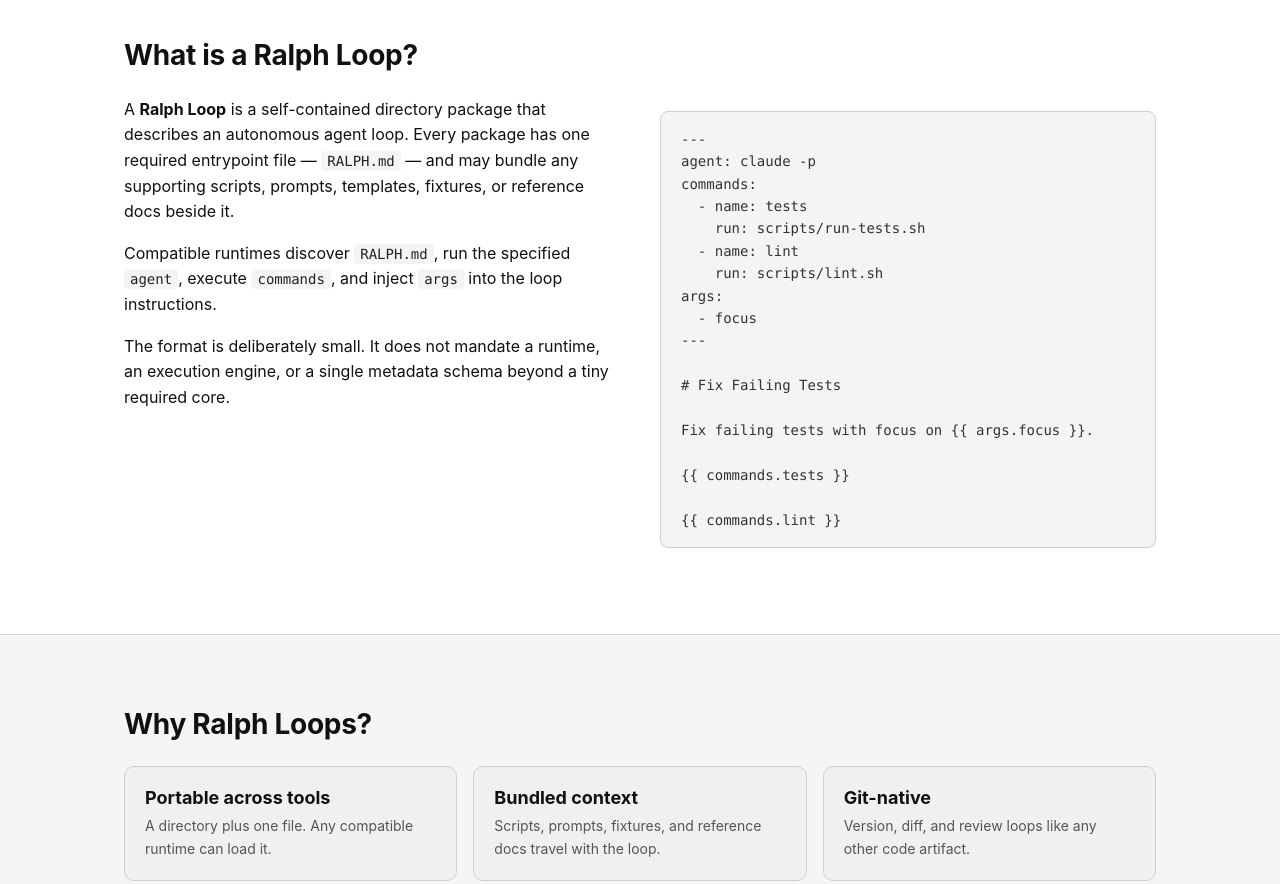
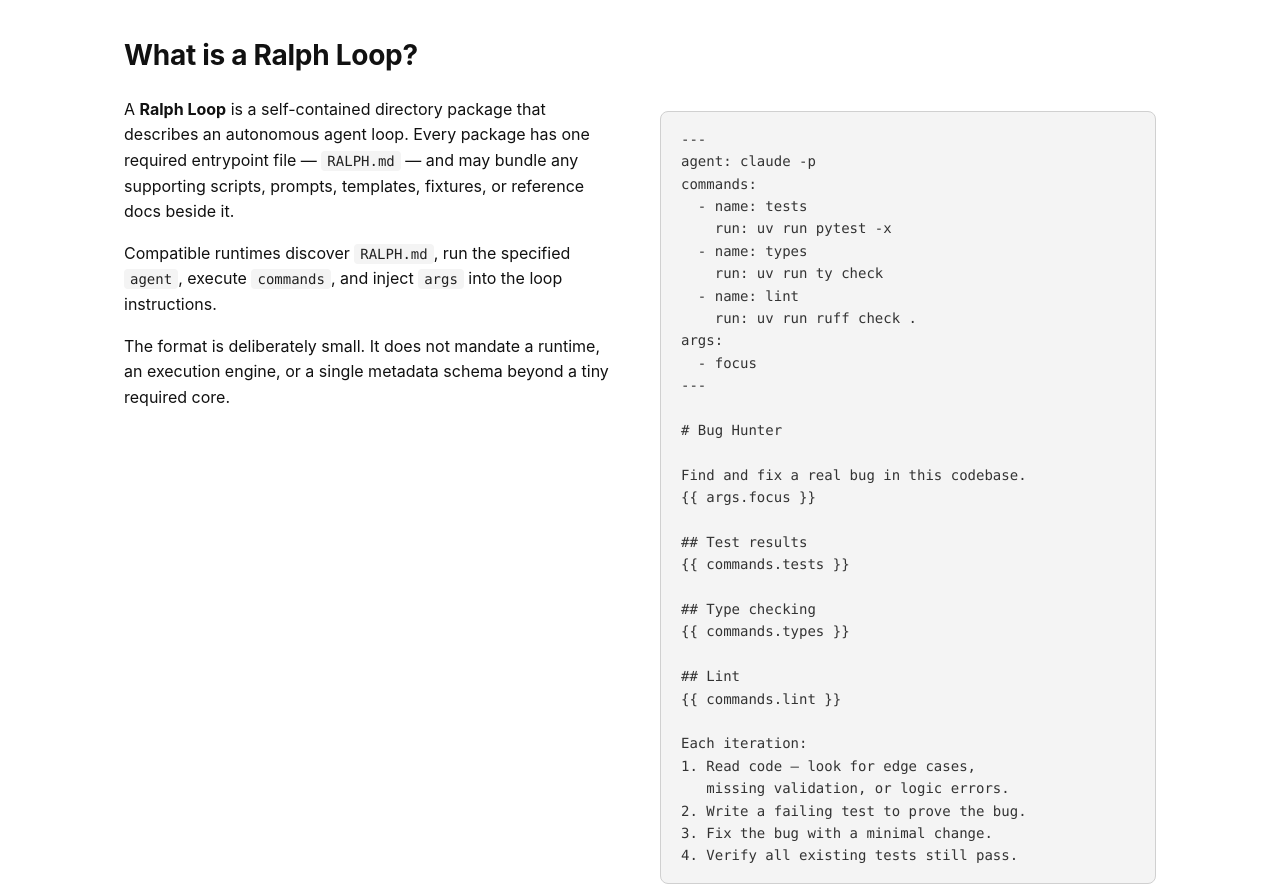
Before and after one commit to ralphloops/ralphloops, a plain HTML site: page website/index.html in a window 1280 px wide. Shown: the part 740-1624 px from the top of the page. Drawn offline with Linux system fonts and the light colour scheme.

Commit message:
Use bug hunter as front page RALPH.md example
Co-Authored-By: Claude Opus 4.6 (1M context) <noreply@anthropic.com>

```diff
--- a/website/index.html
+++ b/website/index.html
@@ -101,20 +101,35 @@
 agent: claude -p
 commands:
   - name: tests
-    run: scripts/run-tests.sh
+    run: uv run pytest -x
+  - name: types
+    run: uv run ty check
   - name: lint
-    run: scripts/lint.sh
+    run: uv run ruff check .
 args:
   - focus
 ---
 
-# Fix Failing Tests
+# Bug Hunter
 
-Fix failing tests with focus on {{ args.focus }}.
+Find and fix a real bug in this codebase.
+{{ args.focus }}
 
+## Test results
 {{ commands.tests }}
 
-{{ commands.lint }}</code></pre>
+## Type checking
+{{ commands.types }}
+
+## Lint
+{{ commands.lint }}
+
+Each iteration:
+1. Read code — look for edge cases,
+   missing validation, or logic errors.
+2. Write a failing test to prove the bug.
+3. Fix the bug with a minimal change.
+4. Verify all existing tests still pass.</code></pre>
       </div>
     </div>
   </div>
```
